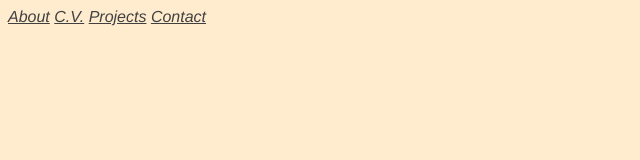
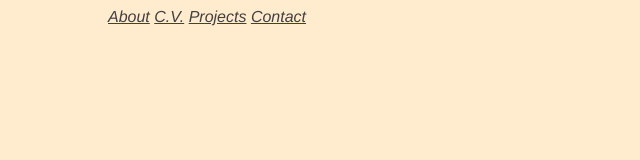
Before and after one commit to SlySkillet/portfolio-second-draft, a plain HTML site: page index.html in a window 1280 px wide. Shown: the whole page, without its empty margins (0-640 px from the left). Drawn offline with Linux system fonts and the light colour scheme.

Commit message:
pad container

```diff
--- a/style.css
+++ b/style.css
@@ -4,3 +4,8 @@
   background-color: blanchedalmond;
   color: rgb(65, 65, 65);
 }
+
+.container {
+  padding-left: 100px;
+  padding-right: 100px;
+}
```
